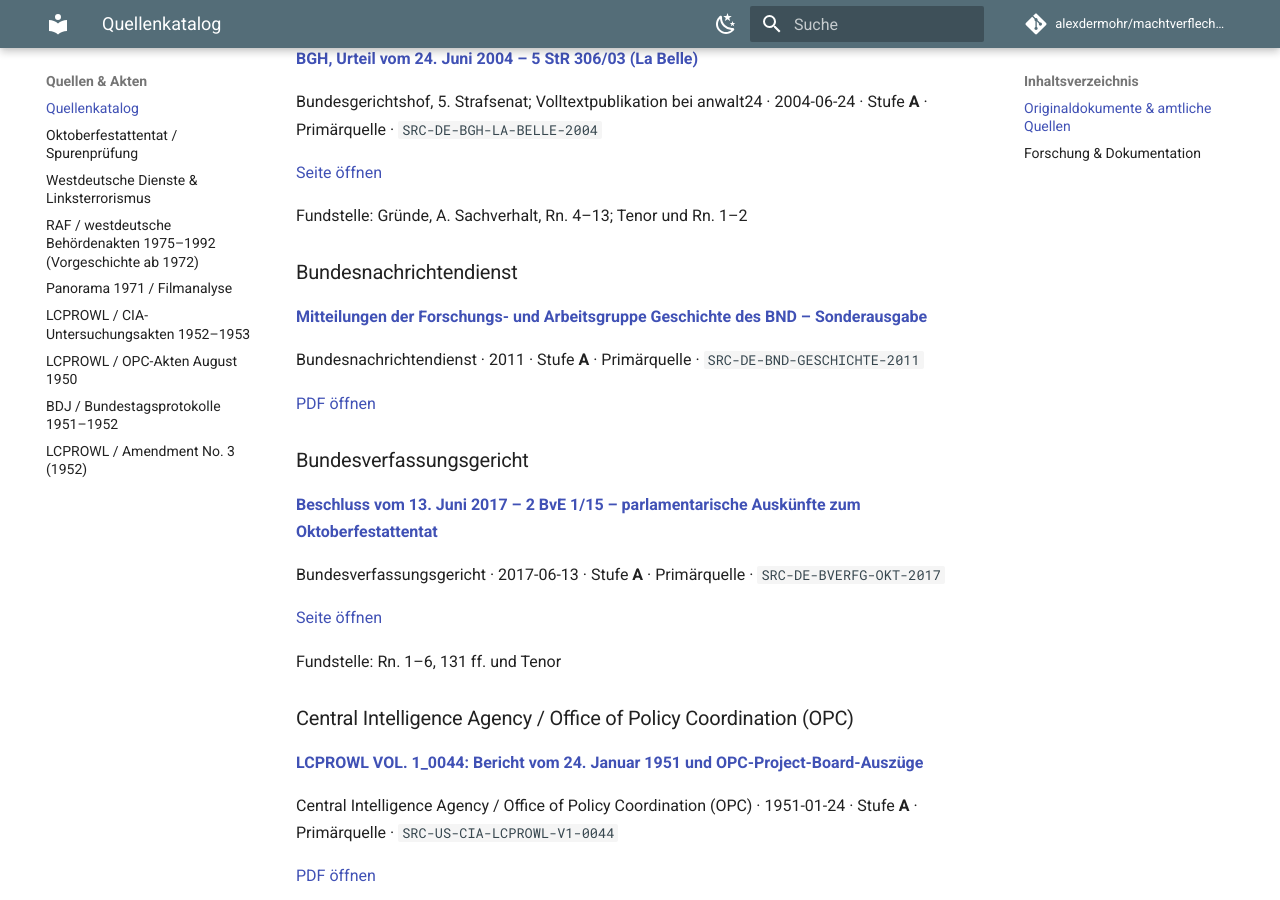
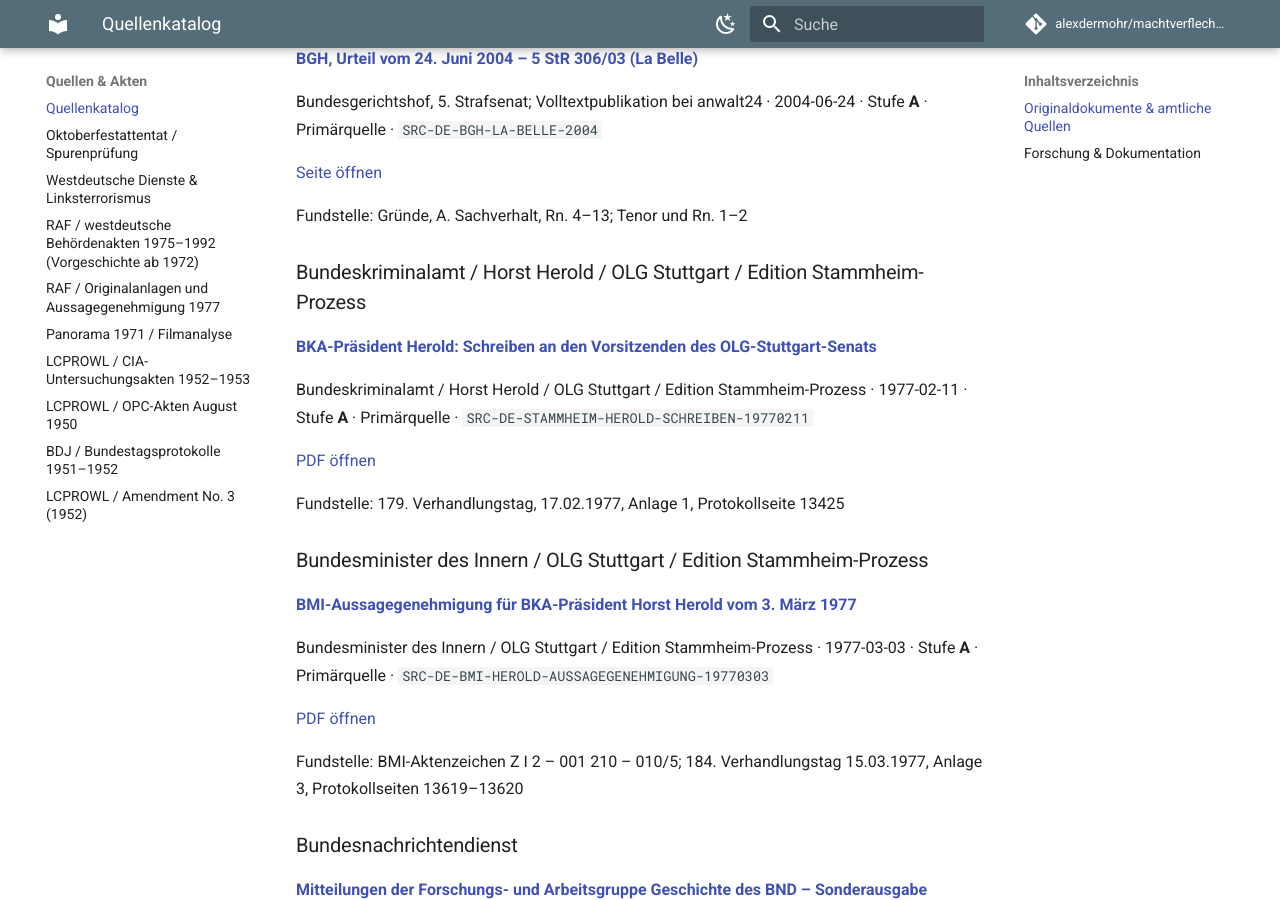
Before and after one commit to alexdermohr/machtverflechtungen, an MkDocs documentation site: the page built from docs/quellen/index.md, in a window 1280 px wide and 900 px high, scrolled down 13688 px. Built offline with MkDocs 1.6.1 and Material for MkDocs 9.7.7, drawn with Linux system fonts in a browser that asks for light colours; comment, search, counter and statistics services are not loaded; some of the changed text lies outside the part shown.

Commit message:
research: originale Stammheim-Anlagen und BMI-Aussagegenehmigung 1977

```diff
--- a/docs/quellen/index.md
+++ b/docs/quellen/index.md
@@ -533,6 +533,28 @@
 
 Fundstelle: Gründe, A. Sachverhalt, Rn. 4–13; Tenor und Rn. 1–2
 
+<a id="src-de-stammheim-herold-schreiben-19770211"></a>
+### Bundeskriminalamt / Horst Herold / OLG Stuttgart / Edition Stammheim-Prozess
+
+**[BKA-Präsident Herold: Schreiben an den Vorsitzenden des OLG-Stuttgart-Senats](https://www.stammheim-prozess.de/wp-content/uploads/2021/12/Anl.-1-17.2.1977-S.-13425-Schreiben-des-Praesidenten-des-BKA-Dr.-Herold-vom-11.2.1977.pdf)**
+
+Bundeskriminalamt / Horst Herold / OLG Stuttgart / Edition Stammheim-Prozess · 1977-02-11 · Stufe **A** · Primärquelle · `SRC-DE-STAMMHEIM-HEROLD-SCHREIBEN-19770211`
+
+[PDF öffnen](https://www.stammheim-prozess.de/wp-content/uploads/2021/12/Anl.-1-17.2.1977-S.-13425-Schreiben-des-Praesidenten-des-BKA-Dr.-Herold-vom-11.2.1977.pdf)
+
+Fundstelle: 179. Verhandlungstag, 17.02.1977, Anlage 1, Protokollseite 13425
+
+<a id="src-de-bmi-herold-aussagegenehmigung-19770303"></a>
+### Bundesminister des Innern / OLG Stuttgart / Edition Stammheim-Prozess
+
+**[BMI-Aussagegenehmigung für BKA-Präsident Horst Herold vom 3. März 1977](https://www.stammheim-prozess.de/wp-content/uploads/2021/12/Anl.-3-15.3.1977-S.-13619-13620-Aussagegenehmigung-fuer-Praesidenten-des-BKA-Dr.-Herold.pdf)**
+
+Bundesminister des Innern / OLG Stuttgart / Edition Stammheim-Prozess · 1977-03-03 · Stufe **A** · Primärquelle · `SRC-DE-BMI-HEROLD-AUSSAGEGENEHMIGUNG-19770303`
+
+[PDF öffnen](https://www.stammheim-prozess.de/wp-content/uploads/2021/12/Anl.-3-15.3.1977-S.-13619-13620-Aussagegenehmigung-fuer-Praesidenten-des-BKA-Dr.-Herold.pdf)
+
+Fundstelle: BMI-Aktenzeichen Z I 2 – 001 210 – 010/5; 184. Verhandlungstag 15.03.1977, Anlage 3, Protokollseiten 13619–13620
+
 <a id="src-de-bnd-geschichte-2011"></a>
 ### Bundesnachrichtendienst
 
@@ -916,6 +938,17 @@
 
 Fundstelle: Vollständiges Einladungsblatt, Veranstaltung 29.10.1976 in Nürnberg; unten links Impressum mit Finanzverwalter 'Franz Lippert', Bonner Informationsstelle '(P. Weinmann)' und Spendenkonto beim Postscheckamt Nürnberg. Commons-Beschreibung gibt 01.10.1976 als Datum an (Uploader-Angabe, NICHT Urschriftdatierung). Datei 2480×3507 px, SHA-256 a8e36b8b3259c42414ca36128f2827984aae064545ca8ffe4e1bf295f4120438.
 
+<a id="src-de-stammheim-buback-verfuegung-19770215"></a>
+### Generalbundesanwalt beim Bundesgerichtshof / OLG Stuttgart / Edition Stammheim-Prozess
+
+**[Generalbundesanwalt Buback: Aktenregistrierung 3 ARP 74/75 I und Verfügung 1 BJs 7/76](https://www.stammheim-prozess.de/wp-content/uploads/2021/12/Anl.-2-17.2.1977-S.-13428-13429-Schreiben-des-Generalbundesanwalts-Buback-vom-15.2.1977-nebst-Anlage.pdf)**
+
+Generalbundesanwalt beim Bundesgerichtshof / OLG Stuttgart / Edition Stammheim-Prozess · 1977-02-15 · Stufe **A** · Primärquelle · `SRC-DE-STAMMHEIM-BUBACK-VERFUEGUNG-19770215`
+
+[PDF öffnen](https://www.stammheim-prozess.de/wp-content/uploads/2021/12/Anl.-2-17.2.1977-S.-13428-13429-Schreiben-des-Generalbundesanwalts-Buback-vom-15.2.1977-nebst-Anlage.pdf)
+
+Fundstelle: 179. Verhandlungstag, 17.02.1977, Anlage 2, Protokollseiten 13428 (Buback-Schreiben), 13429 (auszugsweise beglaubigte Verfügung vom 26.03.1976, Dr. W. Krüger)
+
 <a id="src-de-hh-cumex-pua-2024"></a>
 ### Hamburgische Bürgerschaft
 
@@ -1112,6 +1145,28 @@
 
 Fundstelle: PDF-S. 114–117, Abschnitte [251]–[259]; Gerichtsbefunde zu 3 ARP 74/75 und 1 BJs 7/76 sowie zu geltend gemachten Aussageanreizen
 
+<a id="src-de-stammheim-herold-184-19770315"></a>
+### OLG Stuttgart / Edition Stammheim-Prozess
+
+**[Stammheim-Prozess, 184. Verhandlungstag: Herold-Vernehmung und Aussagegenehmigung](https://www.stammheim-prozess.de/184-verhandlungstag/)**
+
+OLG Stuttgart / Edition Stammheim-Prozess · 1977-03-15 · Stufe **A** · Primärquelle · `SRC-DE-STAMMHEIM-HEROLD-184-19770315`
+
+[Seite öffnen](https://www.stammheim-prozess.de/184-verhandlungstag/)
+
+Fundstelle: Protokollseiten 13617 ff., 13643–13652, 13664–13667
+
+<a id="src-de-stammheim-schily-herold-19770114"></a>
+### Otto Schily / OLG Stuttgart / Edition Stammheim-Prozess
+
+**[Otto Schily: Beweisantrag auf Vernehmung des BKA-Präsidenten Herold](https://www.stammheim-prozess.de/wp-content/uploads/2021/12/Anl.-5-20.1.1977-S.-13272-13273-Antrag-des-Rechtsanwalts-Schily-auf-Vernehmung-des-Praesidenten-des-BKA-Herold-als-Zeugen.pdf)**
+
+Otto Schily / OLG Stuttgart / Edition Stammheim-Prozess · 1977-01-14 · Stufe **A** · Primärquelle · `SRC-DE-STAMMHEIM-SCHILY-HEROLD-19770114`
+
+[PDF öffnen](https://www.stammheim-prozess.de/wp-content/uploads/2021/12/Anl.-5-20.1.1977-S.-13272-13273-Antrag-des-Rechtsanwalts-Schily-auf-Vernehmung-des-Praesidenten-des-BKA-Herold-als-Zeugen.pdf)
+
+Fundstelle: 174. Verhandlungstag, 20.01.1977, Anlage 5, Protokollseiten 13272–13273
+
 <a id="src-it-senato-stragi-2001"></a>
 ### Parlamento italiano
 
--- a/mkdocs.yml
+++ b/mkdocs.yml
@@ -91,6 +91,7 @@
       - Oktoberfestattentat / Spurenprüfung: quellen/oktoberfestattentat-1980-spurenpruefung.md
       - Westdeutsche Dienste & Linksterrorismus: quellen/westdeutsche-dienste-linksterrorismus-1968-1996.md
       - RAF / westdeutsche Behördenakten 1975–1992 (Vorgeschichte ab 1972): quellen/raf-westdeutsche-staatsakten-1975-1992.md
+      - RAF / Originalanlagen und Aussagegenehmigung 1977: quellen/raf-aktenanlage-aussagegenehmigung-1977.md
       - Panorama 1971 / Filmanalyse: quellen/panorama-1971-filmanalyse.md
       - LCPROWL / CIA-Untersuchungsakten 1952–1953: quellen/lcprowl-1952-1953-us-ermittlungen.md
       - LCPROWL / OPC-Akten August 1950: quellen/lcprowl-1950-opc-planung.md
```
Also changed, not shown: other parts of docs/quellen/index.md (+1 -1 lines), docs/quellen/raf-aktenanlage-aussagegenehmigung-1977.md (added, +64 -0 lines), 2 other files.
